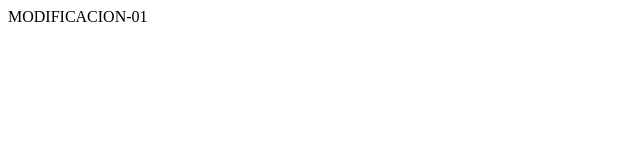
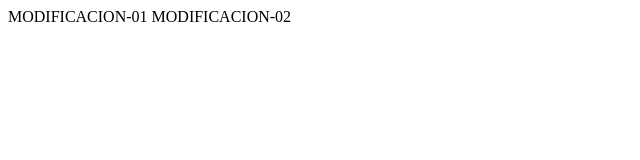
Before and after one commit to darioburdadv/test-01, a plain HTML site: page index.html in a window 1280 px wide. Shown: the whole page, without its empty margins (0-640 px from the left). Drawn offline with Linux system fonts and the light colour scheme.

Commit message:
Update index.html

```diff
--- a/index.html
+++ b/index.html
@@ -7,5 +7,6 @@
 </head>
 <body>
     MODIFICACION-01
+    MODIFICACION-02
 </body>
 </html>
```
